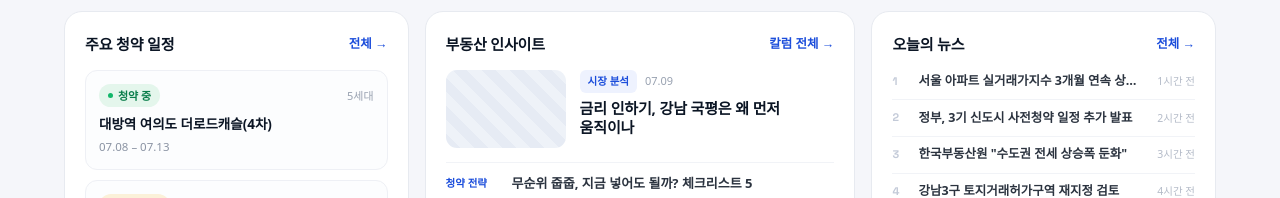
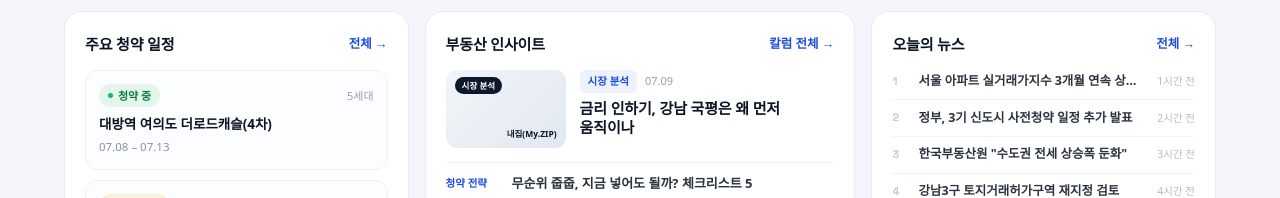
Before and after one commit to REAL-GOMGOM/real-estate-service, a Next.js app: page / in a window 1280 px wide. Shown: the part 1141-1339 px from the top of the page. Built offline with nearby package versions, Linux system fonts and the light colour scheme; no server answers; the database is empty; a web font is replaced by a local one.

Commit message:
fix: 유령 햄버거 + 칼럼·홈 썸네일 제목형 통일 + 이용약관 신설

```diff
--- a/app/page.tsx
+++ b/app/page.tsx
@@ -387,10 +387,25 @@ export default async function HomePage() {
                 display: 'flex', gap: 14, paddingBottom: 14, borderBottom: '1px solid #F1F3F7',
                 marginBottom: 12, textDecoration: 'none',
               }}>
+                {/* 칼럼 목록(PostCard)과 동일한 OG 룩 미니 썸네일 — 빗금 자리표시자 대체 (2026-07-12).
+                    제목은 바로 옆에 있으므로 썸네일 안에는 카테고리 필+브랜드만. */}
                 <span style={{
-                  width: 120, height: 78, flexShrink: 0, borderRadius: 11,
-                  background: 'repeating-linear-gradient(45deg, #E6EBF4, #E6EBF4 10px, #EEF2F8 10px, #EEF2F8 20px)',
-                }} />
+                  width: 120, height: 78, flexShrink: 0, borderRadius: 11, overflow: 'hidden',
+                  background: 'linear-gradient(135deg, #f1f5f9 0%, #e2e8f0 100%)',
+                  display: 'flex', flexDirection: 'column', justifyContent: 'space-between',
+                  padding: '7px 9px',
+                }}>
+                  <span style={{
+                    alignSelf: 'flex-start', fontSize: 8.5, fontWeight: 700, color: '#FFFFFF',
+                    background: '#0f172a', padding: '2px 7px', borderRadius: 99,
+                    maxWidth: '100%', overflow: 'hidden', textOverflow: 'ellipsis', whiteSpace: 'nowrap',
+                  }}>
+                    {featured.category}
+                  </span>
+                  <span style={{ alignSelf: 'flex-end', fontSize: 8.5, fontWeight: 800, color: '#0f172a' }}>
+                    내집(My.ZIP)
+                  </span>
+                </span>
                 <span style={{ minWidth: 0 }}>
                   <span style={{ display: 'flex', alignItems: 'center', gap: 8, marginBottom: 6 }}>
                     <span style={{ fontSize: 10.5, fontWeight: 700, color: BLUE, background: '#EEF2FE', padding: '3px 8px', borderRadius: 6 }}>
```
